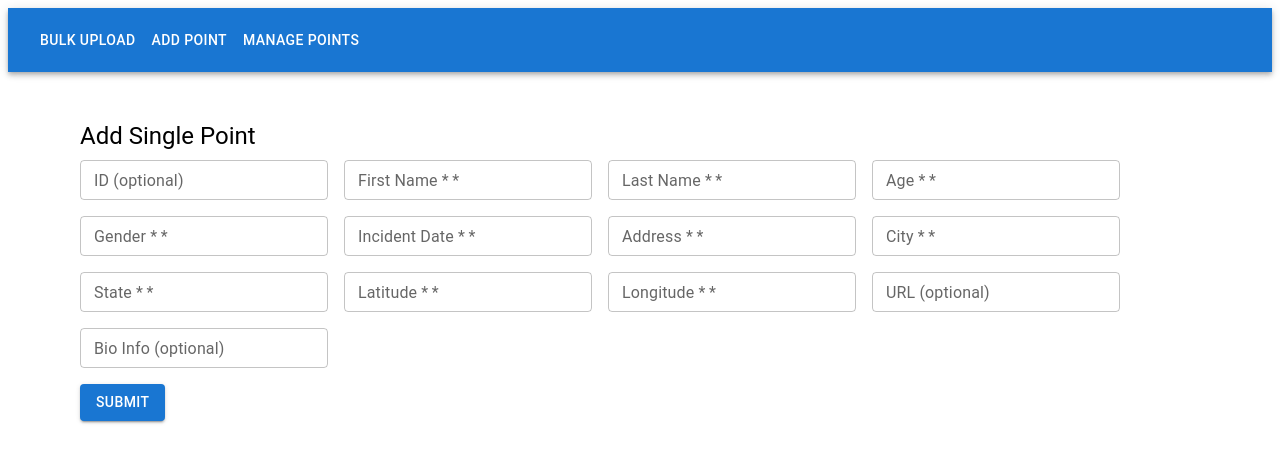
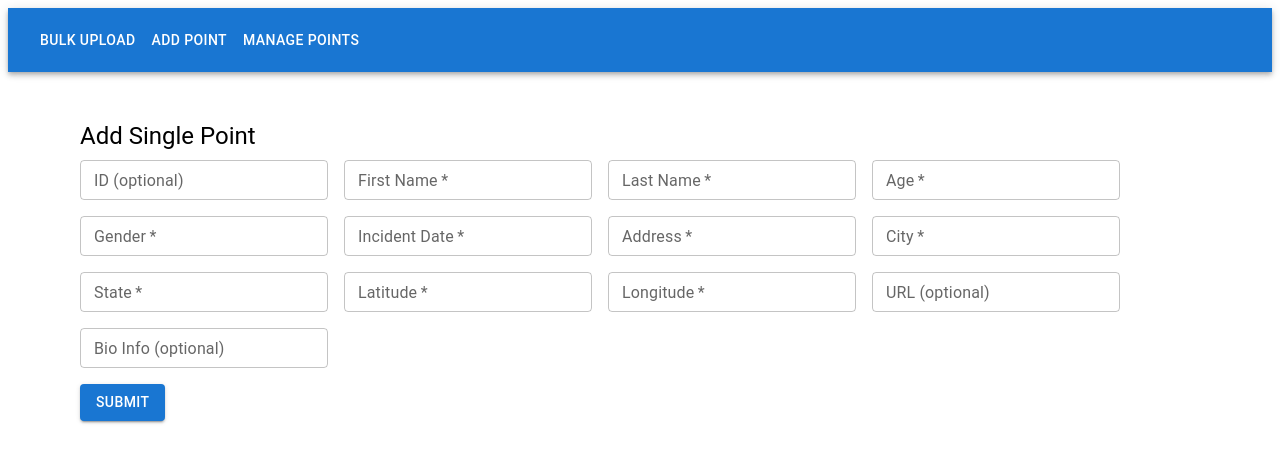
Before and after one commit to kotasuzuki3/STNadminweb, a React (Vite) app: page /add in a window 1280 px wide. Shown: the top 462 px of the page. Built offline with nearby package versions, Linux system fonts and the light colour scheme.

Commit message:
UI cleaning

```diff
--- a/src/pages/AddPoint.jsx
+++ b/src/pages/AddPoint.jsx
@@ -106,7 +106,7 @@ export default function AddPoint() {
           const isDisabled =
             (key === 'latitude' || key === 'longitude') &&
             Boolean(form.street_address);
-          const label = meta.label + (isRequired ? ' *' : ' (optional)');
+          const label = meta.label + (isRequired ? '' : ' (optional)');
 
           return (
             <Grid item xs={12} sm={6} key={key}>
```
